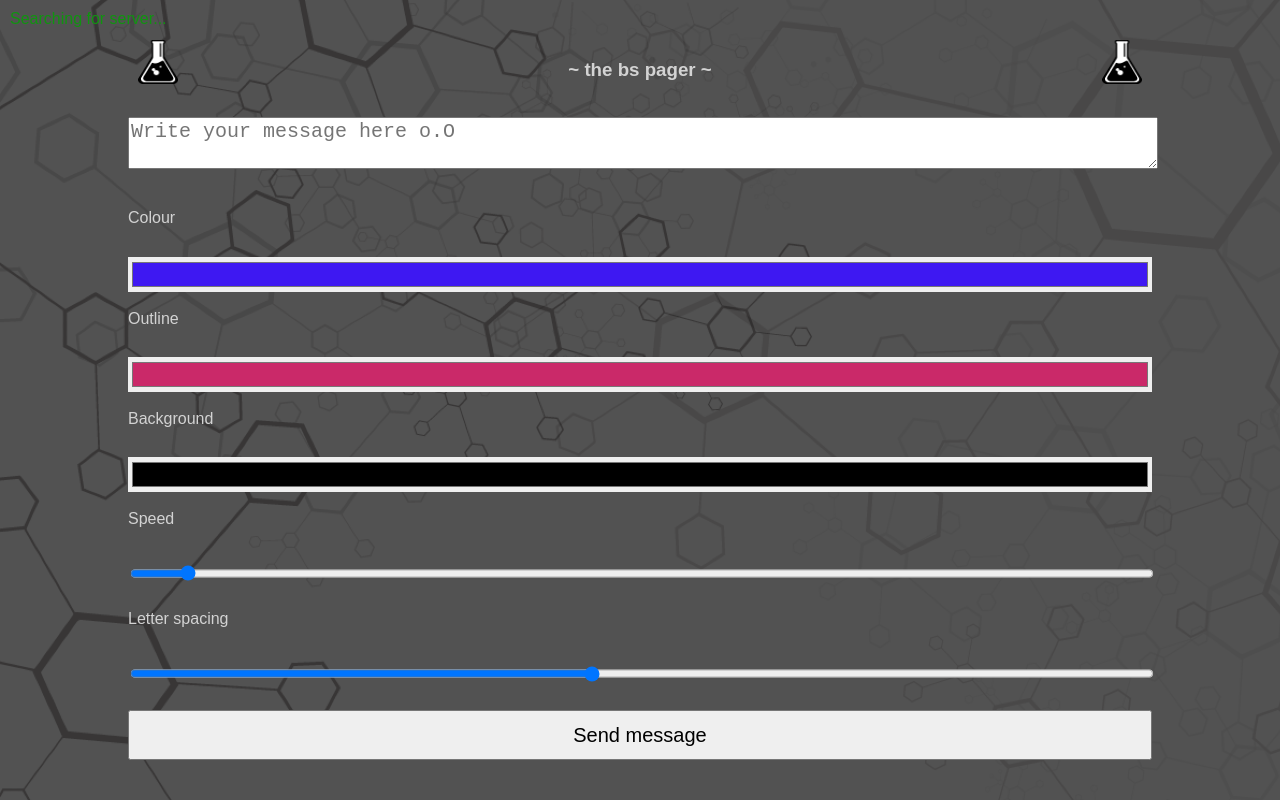
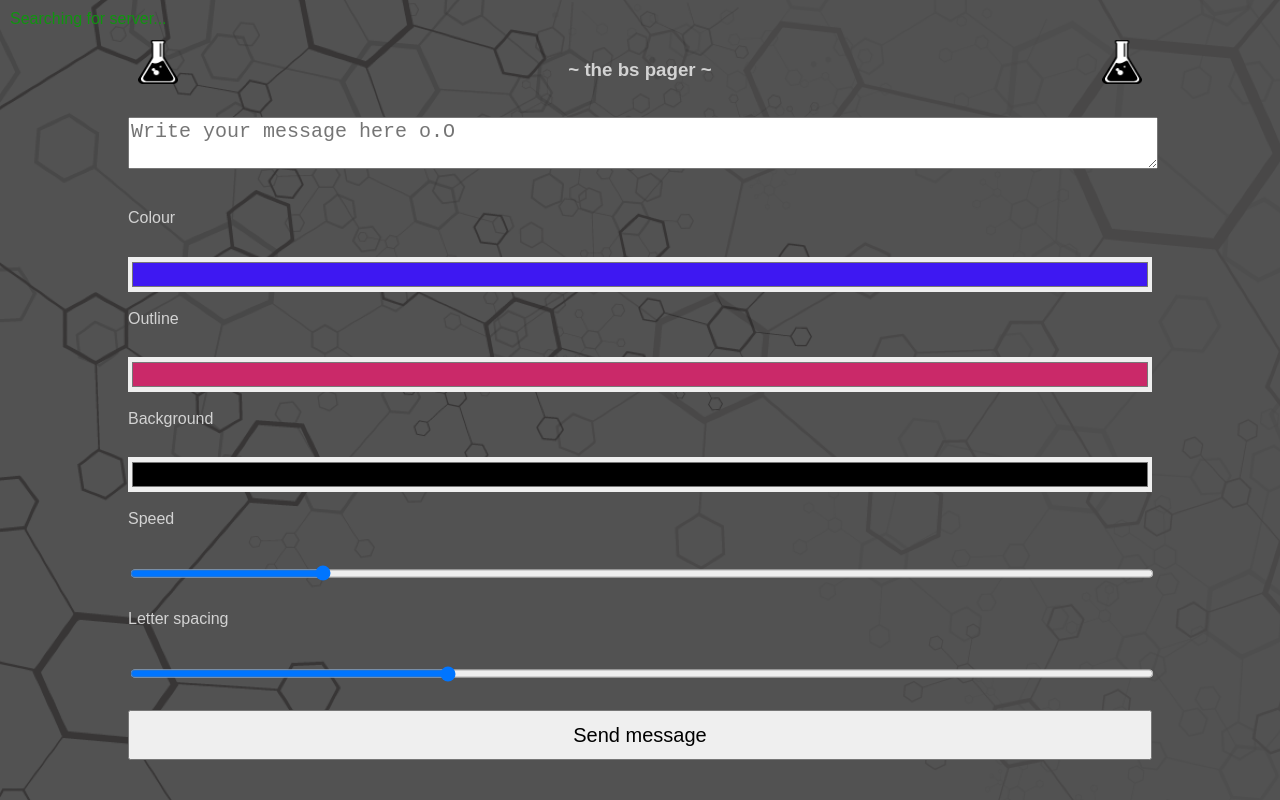
Before and after one commit to jpmc3630/blazing-marquee, a React (Create React App) app in the folder client/: page / in a window 1280 px wide. Built offline with nearby package versions, Linux system fonts and the light colour scheme.

Commit message:
Tune speed and spacing

```diff
--- a/client/src/App.js
+++ b/client/src/App.js
@@ -22,7 +22,7 @@ class App extends Component {
       color: '#7c1313',
       colorOutline: '#7c1313',
       bgColor: '#000000',
-      speed: "0.3",
+      speed: "1",
       spacing: "-1",
       statusArr: [],
       conToHost: false,
@@ -197,11 +197,11 @@ class App extends Component {
                         <br></br>
                         <label class="slider-label" htmlFor="speed">Speed</label>
                         <br></br>
-                        <input type="range" min="0" max="6" step="0.1" id="speed" className="slider" name="speed" onChange={this.handleChange} value={this.state.speed}></input>
+                        <input type="range" min="0.1" max="5" step="0.1" id="speed" className="slider" name="speed" onChange={this.handleChange} value={this.state.speed}></input>
                         <br></br>
                         <label class="slider-label" htmlFor="spacing">Letter spacing</label>
                         <br></br>
-                        <input type="range" min="-10" max="10" step="1"id="spacing" className="slider" name="spacing" onChange={this.handleChange} value={this.state.spacing}></input>
+                        <input type="range" min="-5" max="8" step="1"id="spacing" className="slider" name="spacing" onChange={this.handleChange} value={this.state.spacing}></input>
 
 
 
```
